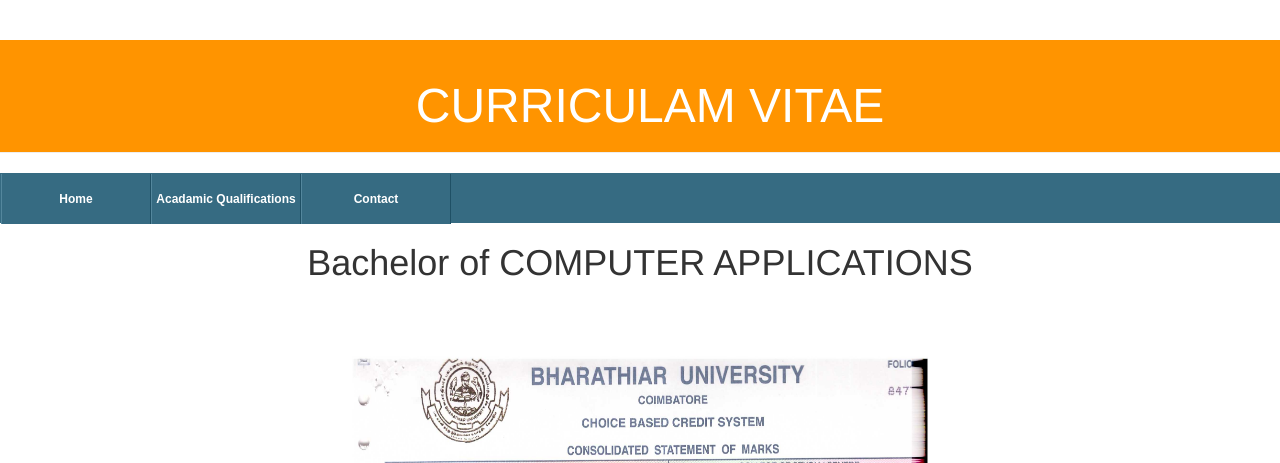
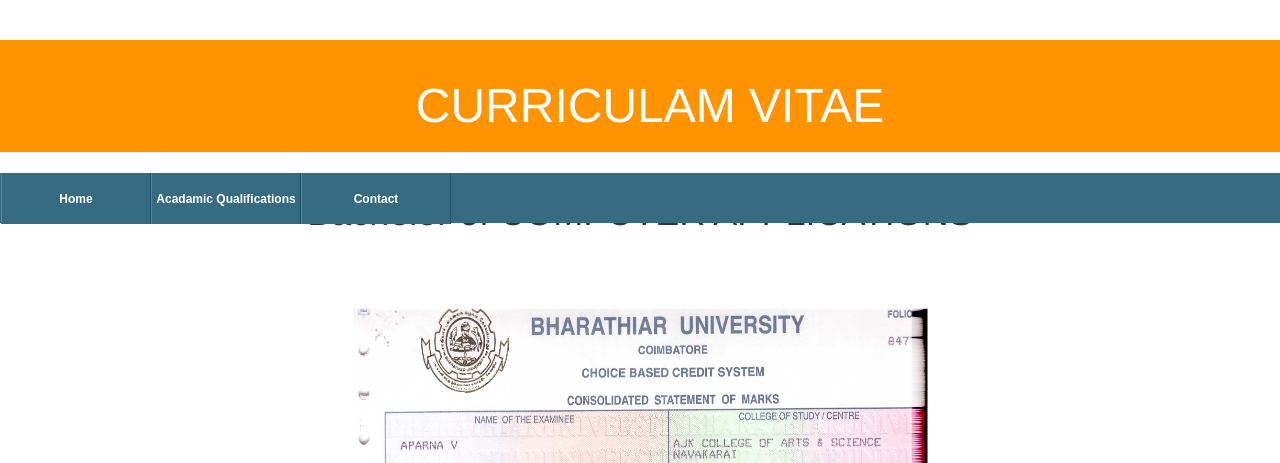
Before and after one commit to AparnaBalagopal/resume-blog, a Django app: page /bca/ in a window 1280 px wide. Shown: the top 463 px of the page. Run offline with Django 3.2, Linux system fonts and the light colour scheme; parts of the project's set-up code (start-up, migrations or seed data) failed here and were passed over; some libraries are stand-ins or nearby versions; some web fonts are replaced.

Commit message:
changes made in navbar

```diff
--- a/biodata/static/css/biodata.css
+++ b/biodata/static/css/biodata.css
@@ -19,6 +19,7 @@
 
 .content {
     margin-left: 40px;
+
 }
 
 h1, h2, h3, h4 {
@@ -58,7 +59,7 @@
 	height: 50px;
 	margin: 0; /* Ensures there is no space between sides of the screen and the menu */
 	z-index: 99; /* Makes sure that your menu remains on top of other page elements */
-	position: relative;
+	position: absolute;
 	background-color: #366b82;
 	}
 
--- a/biodata/templates/biodata/first_page.html
+++ b/biodata/templates/biodata/first_page.html
@@ -2,7 +2,7 @@
 {% load staticfiles %}
 
 {% block content %}
-    <img src="{% static "biodata/PIC.jpg" %}" style="width: 10%; height: 25%; " align="right" />
+    <br><br><br><img src="{% static "biodata/PIC.jpg" %}" style="width: 15%; height: 25%; " align="right" />
     {% for post in posts %}
 
         <div class="post">
--- a/biodata/templates/biodata/niit.html
+++ b/biodata/templates/biodata/niit.html
@@ -2,7 +2,7 @@
 {% load staticfiles %}
 
 {% block content %}
-<center><h1>PYTHON Programming</h1><br><br><br>
+<center><h1> PYTHON Programming</h1><br><br><br>
 <img src="{% static "biodata/niit.jpeg" %}" style="width: 30%; height: 30%;"/></center>
 
 {% endblock %}
```
